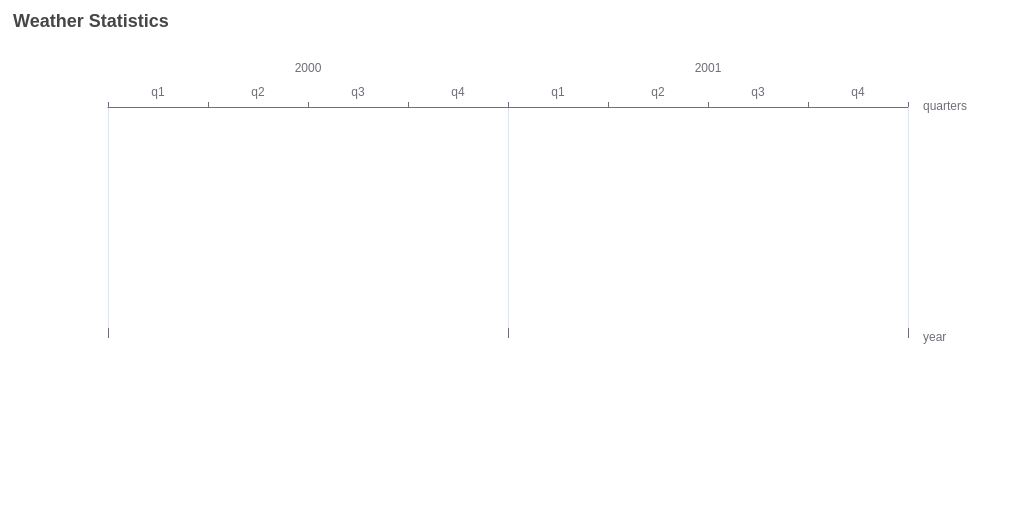
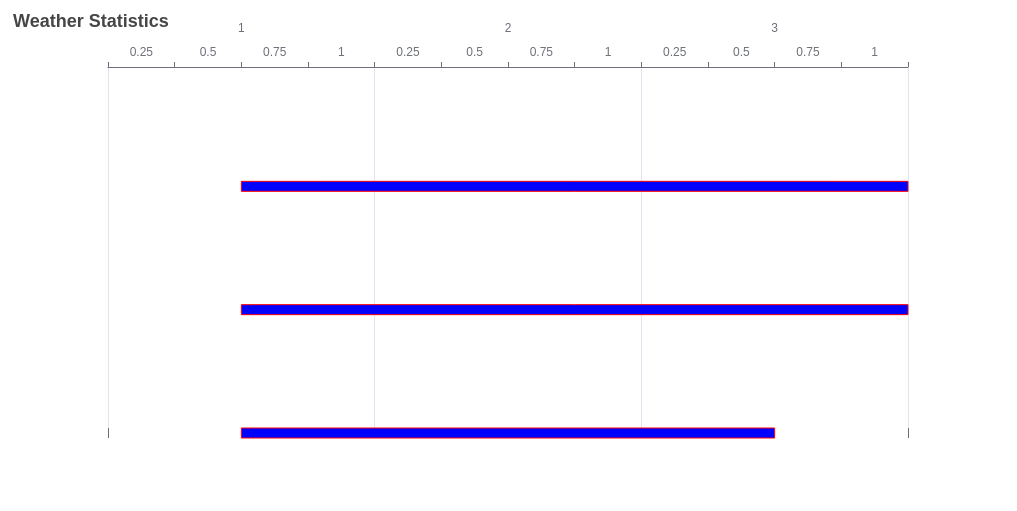
Before and after one commit to safwat-fathi/apache-echarts, a website built with webpack: page public/index.html in a window 1280 px wide. Shown: the whole page, without its empty margins (0-1017 px from the left). Built offline with nearby package versions, Linux system fonts and the light colour scheme.

Commit message:
remove: pack-lock.json

```diff
--- a/public/index.html
+++ b/public/index.html
@@ -6,6 +6,6 @@
     <title>E-Charts</title>
   </head>
   <body>
-    <div id="main" style="width: 1000px; height: 400px"></div>
+    <div id="main" style="width: 1000px; height: 500px"></div>
   </body>
 </html>
--- a/src/js/gantt.js
+++ b/src/js/gantt.js
@@ -282,6 +282,8 @@ var _mappedData = mapData(_taskData);
 var _zebraData = mapZebra(_taskData);
 var _todayData = [new Date()];
 
+// x: [1, 2, 3, 4],
+// y: 4, //reference of taskid
 var _taskDataDimensions = [
   { name: "index", type: "number" },
   { name: "taskName", type: "ordinal" },
--- a/src/js/index.ts
+++ b/src/js/index.ts
@@ -1,5 +1,7 @@
 import * as echarts from "echarts";
 import moment from "moment";
+// console.log("moment(2000)", moment("2000-12-06").quarter());
+console.log("moment(2002)", moment("2002-01-01").quarter());
 
 const chartDom = <HTMLElement>document.getElementById("main");
 const myChart = echarts.init(chartDom);
@@ -9,6 +11,15 @@ type RenderItemParams = echarts.CustomSeriesRenderItemParams;
 type RenderItemAPI = echarts.CustomSeriesRenderItemAPI;
 type RenderItemReturn = echarts.CustomSeriesRenderItemReturn;
 
+const data = [
+  [0, 0, 2, 70],
+  [1, 0, 3, 20],
+  [2, 0, 3, 50],
+  // [0, 2000, 2001, 70],
+  // [1, 2001, 2002, 20],
+  // [2, 2000, 2002, 50],
+];
+
 const renderItem = (
   params: RenderItemParams,
   api: RenderItemAPI
@@ -16,6 +27,7 @@ const renderItem = (
   console.log("🚀 ~ file: index.ts:16 ~ api", api);
   console.log("🚀 ~ file: index.ts:16 ~ params", params);
   const categoryIndex = api.value(0);
+  console.log("🚀 ~ file: index.ts:19 ~ categoryIndex", categoryIndex);
   const start = api.coord([api.value(1), categoryIndex]);
   const end = api.coord([api.value(2), categoryIndex]);
   // const height = api.size([0, 1])[1] * 0.6;
@@ -177,21 +189,27 @@ const option: EChartsOption = {
   // legend: {
   //   data: ["City Alpha", "City Beta", "City Gamma"],
   // },
-  grid: {
-    top: 100,
-    left: 100,
-  },
+  // grid: {
+  //   top: 100,
+  //   left: 100,
+  // },
   xAxis: [
     {
-      name: "year",
       position: "top",
-      // data: ["group1", "", "", "group2", "", ""],
-      data: [2000, 2001],
+      data: [1, 2, 3],
+      // data: ["2000-01-01", "2001-01-01", "2002-01-01"],
 
-      interval: 4,
+      // type: "time",
+      // interval: 1,
       axisLine: {
         show: false,
       },
+      // axisLabel: {
+      //   formatter: function (value: any) {
+      //     return moment(value).format("YYYY");
+      //   },
+      //   // interval: 1,
+      // },
       axisTick: {
         alignWithLabel: false,
         length: 10,
@@ -212,16 +230,26 @@ const option: EChartsOption = {
       // },
     },
     {
-      name: "quarters",
       position: "top",
-      // data: ["shirt", "cardign", "chiffon shirt", "pants", "heels", "socks"],
-      // data: [2000, 2001, 2003, 2004, 2005, 2006],
-      data: ["q1", "q2", "q3", "q4", "q1", "q2", "q3", "q4"],
-      interval: 1,
+      data: [
+        "0.25",
+        "0.5",
+        "0.75",
+        "1",
+        "0.25",
+        "0.5",
+        "0.75",
+        "1",
+        "0.25",
+        "0.5",
+        "0.75",
+        "1",
+      ],
+      // interval: 4,
       splitLine: {
         show: true,
         interval: function (index, value) {
-          return value == "q1" ? true : false;
+          return value == "0.25" ? true : false;
         },
       },
       offset: 1,
@@ -288,7 +316,7 @@ const option: EChartsOption = {
     axisLine: { show: false },
     axisLabel: { show: false },
     min: 0,
-    max: 4,
+    max: data.length,
 
     // type: "category",
 
@@ -297,43 +325,81 @@ const option: EChartsOption = {
   },
   series: [
     {
-      name: "Ali",
+      name: "workersData",
       type: "custom",
-      data: [2000],
-      renderItem,
+      dimensions: [
+        // { name: "name", type: "ordinal" },
+        { name: "start", type: "number" },
+        { name: "end", type: "number" },
+        { name: "donePercentage", type: "number" },
+        { name: "taskId", type: "number" },
+      ],
+      data: data,
       encode: {
-        x: 0,
-        y: 1,
+        x: [0, 1, 2],
+        y: 3, //reference of taskid
+        // tooltip: [0, 1, 2],
+      },
+      xAxisIndex: 0,
+      renderItem: function (params, api) {
+        const index = api.value(0);
+        console.log("🚀 ~ file: index.ts:346 ~ index", index);
+
+        const start = api.coord([api.value(1), index]);
+        // console.log("🚀 ~ file: index.ts:349 ~ start", start);
+        const end = api.coord([api.value(2), index]);
+        // console.log("🚀 ~ file: index.ts:351 ~ end", end);
+        const percentage = api.value(3);
+        const width = end[0] - start[0];
+
+        // console.log("🚀 ~ file: index.ts:338 ~ start", start);
+        // console.log("🚀 ~ file: index.ts:340 ~ end", end);
+        // console.log("🚀 ~ file: index.ts:344 ~ percentage", percentage);
+        // console.log(params.coordSys);
+
+        // const x = 100;
+        const x = start[0];
+        const y = start[1] - 10;
+        console.log("🚀 ~ file: index.ts:363 ~ y", y);
+        // const y = 100 * +index;
+
+        // console.log(start[0], start[1]);
+        // echarts.time.format()
+        const rectShape = echarts.graphic.clipRectByRect(
+          {
+            // x: 200, // x position is always 100
+            x,
+            // y: api.coord([0, api.value(0)])[1],
+            y,
+            width: width,
+            height: 10,
+          },
+          {
+            // @ts-ignore
+            x: params.coordSys.x,
+            // @ts-ignore
+            y: params.coordSys.y,
+            // @ts-ignore
+            width: params.coordSys.width,
+            // @ts-ignore
+            height: params.coordSys.height,
+          }
+        );
+        // console.log("🚀 ~ file: index.ts:378 ~ rectShape", rectShape);
+
+        return {
+          type: "rect",
+          // textContent: "fwfwfwf",
+          // textContent: "f",
+          shape: rectShape,
+          style: {
+            fill: "blue",
+            stroke: "red",
+          },
+        };
       },
       label: seriesLabel,
     },
-    {
-      name: "Omar",
-      type: "custom",
-      renderItem,
-      encode: {
-        x: 0,
-        y: 1,
-      },
-      label: seriesLabel,
-      data: [2001],
-    },
-    // {
-    //   name: "Hamza",
-    //   type: "bar",
-    //   label: seriesLabel,
-    //   data: [2002],
-    // },
-    // {
-    //   name: "workers",
-    //   type: "custom",
-    //   xAxisIndex: 0,
-    //   // renderItem,
-    //   // dimensions: ["", ""]
-    // 	encode: {
-
-    // 	}
-    // },
   ],
 };
 
```
Also changed, not shown: 2 other files.
